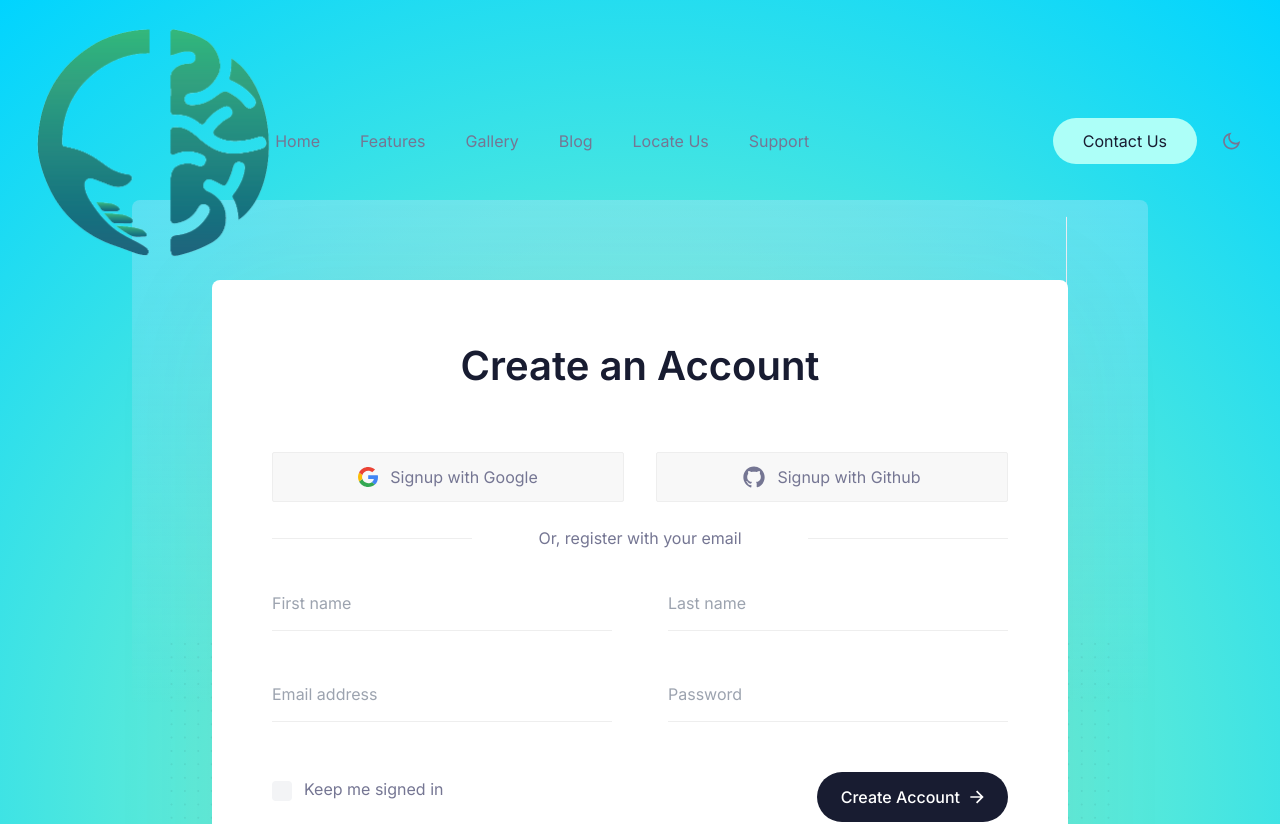
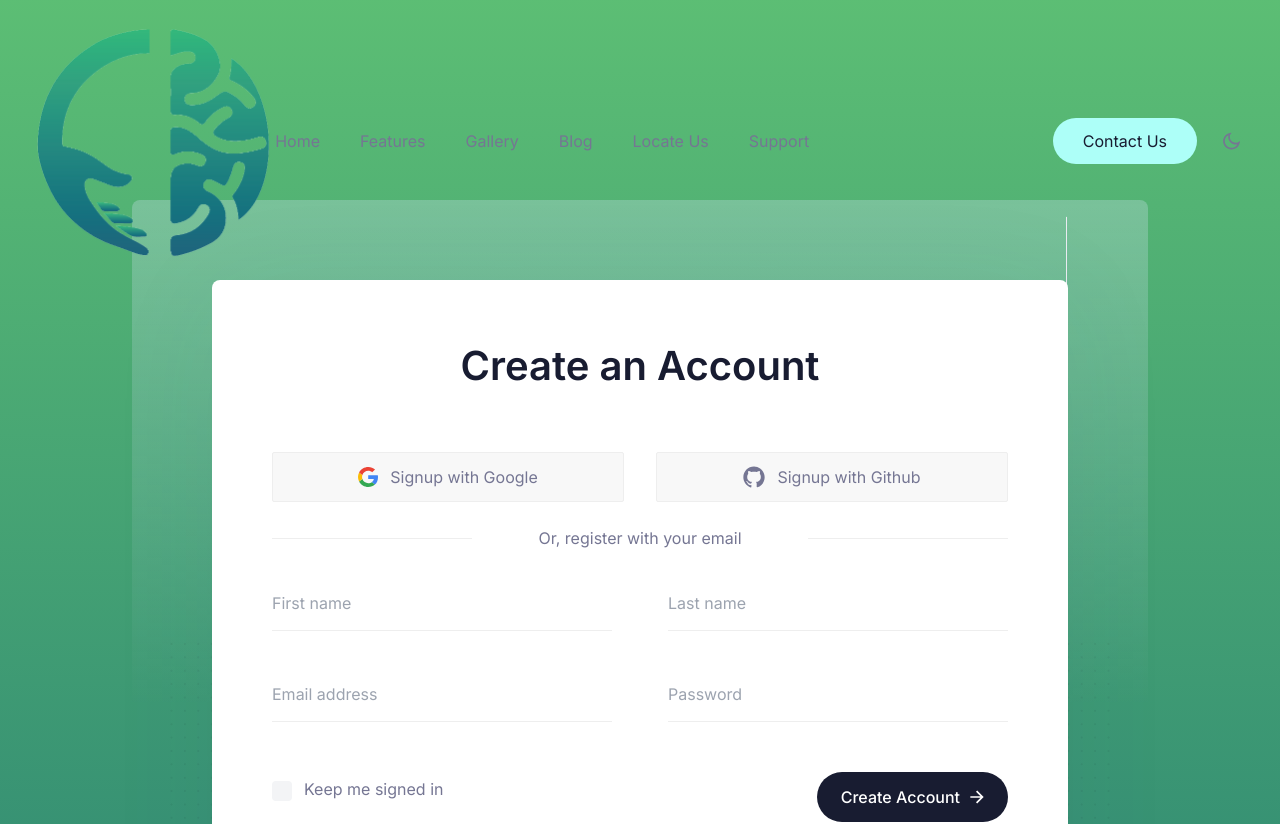
Before and after one commit to dub1-max/CM-website1, a Next.js app: page /auth/signup in a window 1280 px wide. Shown: the top 824 px of the page. Built offline with nearby package versions, Linux system fonts and the light colour scheme.

Commit message:
theme-lightmode

```diff
--- a/app/globals.css
+++ b/app/globals.css
@@ -22,7 +22,7 @@
 @layer base {
   body {
     @apply relative z-1 font-inter text-regular font-normal text-waterloo dark:text-manatee;
-    background: radial-gradient(circle, rgba(2,0,36,1) 0%, rgba(151, 252, 171, 0.849) 0%, rgba(0,212,255,1) 100%);
+    background: linear-gradient(0deg, rgba(22,106,115,1) 0%, rgba(45,171,76,0.7764355742296919) 100%);
   }
 }
 
```
